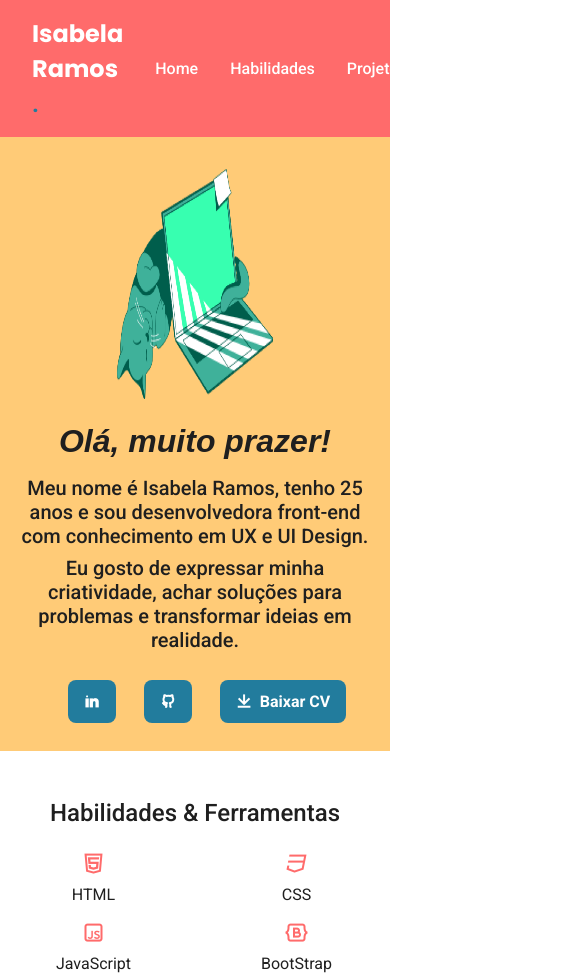
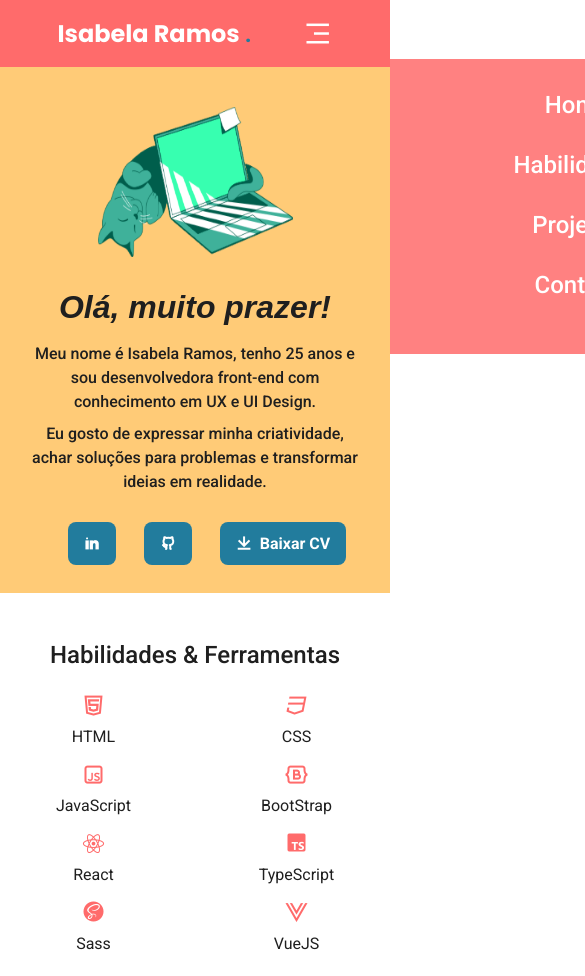
Before and after one commit to isabelaramoss/portfolio, a plain HTML site: page index.html in a window 390 px wide. Shown: the top 976 px of the page, 585 px wide, since content can reach past the window. Drawn offline with nearby package versions, Linux system fonts and the light colour scheme.

Commit message:
ajustando responsividade do site

```diff
--- a/style.css
+++ b/style.css
@@ -404,3 +404,81 @@ header{
  color: var(--white);
  font-size: var(--size-p-footer);
 }
+
+@media screen and (max-width: 36em){
+ .half__content__text h3{
+  width: 100%;
+  font-size: var(--size-p-regular);
+ }
+
+ .contact__text p{
+  width: 100%;
+ }
+}
+
+@media screen and (max-width: 48em){
+ .nav__toggle{
+  display: block;
+ }
+
+ .nav__list.active{
+  right: 0;
+  display: inline-block;
+ }
+
+ .nav__list{
+  flex-direction: column;
+  position: absolute;
+  top: 7%;
+  right: -100%;
+  width: 100%;
+  min-height: 35vh;
+  background-color: rgba(255, 107, 107, .85);
+  transition: all .50s ease;
+  padding-top: 16px;
+  padding-bottom: 16px;
+ }
+
+ .nav__link, .contact__btn{
+  margin-left: 0;
+ }
+
+ .nav__link{
+  display: block;
+  padding: 16px;
+  padding-left: 0;
+  font-size: var(--size-title);
+ }
+
+ .hero img{
+  height: 9.37rem;
+  width: 50%;
+  margin: 8px 0;
+ }
+
+ .half__content__text h3{
+  width: 95%;
+ }
+
+ .contact__text p{
+  width: 90%;
+ }
+
+ .contact__form__content{
+  width: 100%;
+ }
+
+}
+
+@media screen and (min-width: 81.2em){
+ .projects__card{
+  width: 25rem;
+ }
+}
+
+/* @media screen and (max-width: 536em){
+ .half__content__text h3{
+  width: 100%;
+  font-size: var(--size-p-regular);
+ }
+} */
```
